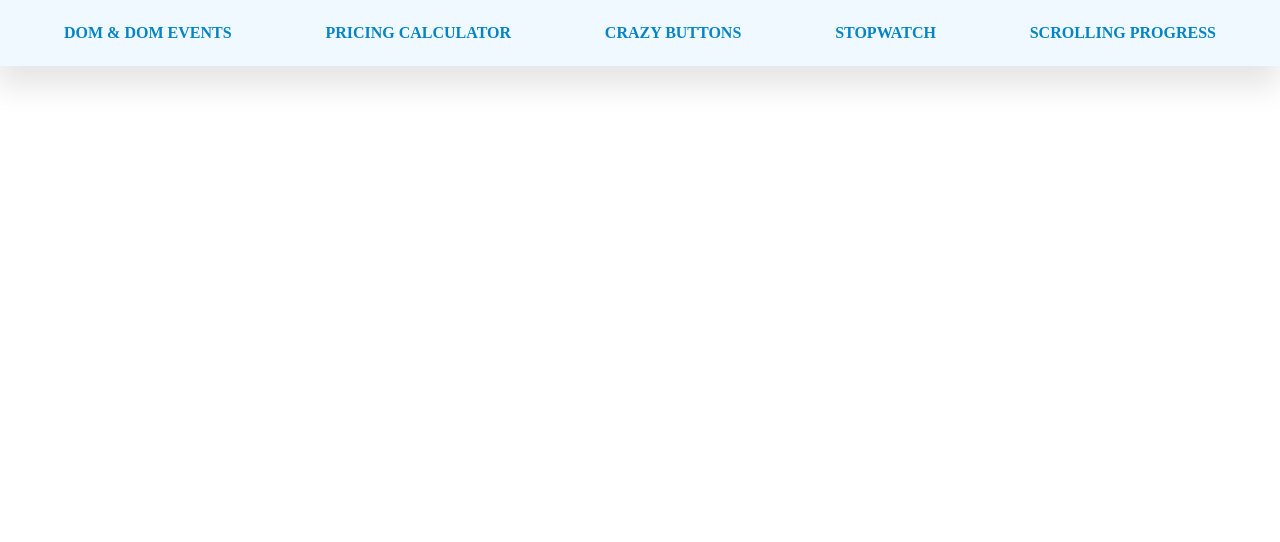
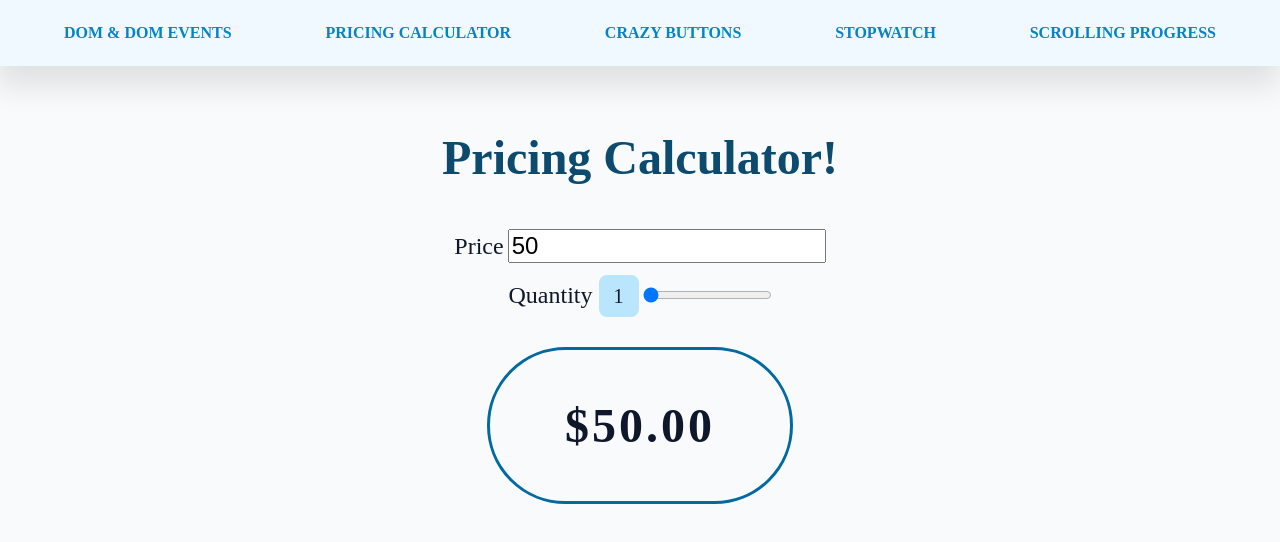
Before and after one commit to cruzgerman216/Codefi_Front-End_Virtual_Instructor-Notes, a plain HTML site: page C4_Building-Real-Things_JavaScript/~Finished Code/pricing-calculator.html in a window 1280 px wide. Drawn offline with Linux system fonts and the light colour scheme.

Commit message:
ADD: Class 4 Pricing Calculator Demo

```diff
--- a/C4_Building-Real-Things_JavaScript/~Finished Code/js/pricing-calculator.js
+++ b/C4_Building-Real-Things_JavaScript/~Finished Code/js/pricing-calculator.js
@@ -1 +1,35 @@
-// * TSK * \\
+// * ========== HTML Element Selectors ========== * \\
+const priceInput = document.querySelector("#price");
+const quantityInput = document.querySelector("#quantity");
+const totalPriceInput = document.querySelector(".total-price");
+const quantityLabel = document.querySelector(".quantity-label");
+
+// * ========== Function Declarations ========== * \\
+// FUNCTION: Calculate total Cost
+function calculateTotalCost() {
+  const total = priceInput.value * quantityInput.value;
+  totalPriceInput.innerText = `$${total.toFixed(2)}`;
+}
+
+// FUNCTION: Update Quantity Label
+function updateQuantityLabel() {
+  const quantity = quantityInput.value;
+  quantityLabel.innerText = quantity;
+}
+
+// * ========== Event Listeners ========== * \\
+// EVENT LISTENER: Calculate Total Cost When Price Input Changes
+priceInput.addEventListener("input", calculateTotalCost);
+
+// EVENT LISTENER: Calculate Total Cost When Quantity Input Changes
+quantityInput.addEventListener("input", calculateTotalCost);
+
+// EVENT LISTENER: Update Quantity Label When Quantity Input Changes
+quantityInput.addEventListener("input", updateQuantityLabel);
+
+// * ========== Application Start ========== * \\
+// Calcualte the Total Cost When the Application Starts
+calculateTotalCost();
+
+// Update the Quantity Label When the Application Starts
+updateQuantityLabel();
--- a/C4_Building-Real-Things_JavaScript/~Finished Code/pricing-calculator.html
+++ b/C4_Building-Real-Things_JavaScript/~Finished Code/pricing-calculator.html
@@ -27,7 +27,35 @@
 
     <!-- * MAIN CONTENT * -->
     <main class="container">
-      <!--  -->
+      <h1>Pricing Calculator!</h1>
+
+      <!-- User Input Form -->
+      <form class="pricing-form">
+        <!-- Price -->
+        <div>
+          <label for="price">Price</label>
+          <input type="number" name="price" id="price" value="50" min="0" />
+        </div>
+
+        <!-- Quantity -->
+        <div>
+          <label for="quantity"
+            >Quantity <span class="quantity-label"></span
+          ></label>
+          <input
+            type="range"
+            name="quantity"
+            id="quantity"
+            value="1"
+            min="1"
+            max="25"
+            step="1"
+          />
+        </div>
+      </form>
+
+      <!-- Data Display -->
+      <section class="data-display"><p class="total-price"></p></section>
     </main>
 
     <!-- * JAVASCRIPT * -->
--- a/C4_Building-Real-Things_JavaScript/~Finished Code/styles.css
+++ b/C4_Building-Real-Things_JavaScript/~Finished Code/styles.css
@@ -1,5 +1,13 @@
+/* * GLOBAL STYLES * */
 body {
   margin: 0;
+  color: #0f172a;
+  background-color: #f8fafc;
+}
+
+h1 {
+  font-size: 3rem;
+  color: #0c4a6e;
 }
 
 .nav_main {
@@ -14,6 +22,12 @@ body {
   list-style-type: none;
   display: flex;
   justify-content: space-between;
+}
+
+@media (max-width: 768px) {
+  .nav_main {
+    display: none;
+  }
 }
 
 .nav_main li a {
@@ -44,3 +58,36 @@ body {
   box-shadow: 0px 8px 17px 2px rgba(0, 0, 0, 0.14),
     0px 3px 14px 2px rgba(0, 0, 0, 0.12), 0px 5px 5px -3px rgba(0, 0, 0, 0.2);
 }
+
+/* * PRICING CALCULATOR * */
+.pricing-form {
+  display: flex;
+  flex-direction: column;
+}
+
+.pricing-form label,
+.pricing-form input {
+  font-size: 1.5rem;
+  margin: 0.5em auto;
+}
+
+.quantity-label {
+  background-color: #bae6fd;
+  padding: 0.5em 0.75em;
+  border-radius: 8px;
+  font-size: 1.25rem;
+}
+
+.data-display {
+  border: 3px solid #0369a1;
+  border-radius: 100px;
+  min-width: 300px;
+  width: 20%;
+  margin: 2em auto;
+}
+
+.total-price {
+  font-size: 3rem;
+  font-weight: bold;
+  letter-spacing: 3px;
+}
--- a/C4_Building-Real-Things_JavaScript/~Starter Code/styles.css
+++ b/C4_Building-Real-Things_JavaScript/~Starter Code/styles.css
@@ -1,11 +1,24 @@
+/* * GLOBAL STYLES * */
 body {
   margin: 0;
+  color: #0f172a;
+  background-color: #f8fafc;
+}
+
+h1 {
+  font-size: 3rem;
+  color: #0c4a6e;
 }
 
 .nav_main {
   padding: 1.5rem 3rem;
   box-shadow: -2px 19px 30px 2px rgba(0, 0, 0, 0.1);
   background-color: #f0f9ff;
+}
+@media (max-width: 768px) {
+  .nav_main {
+    display: none;
+  }
 }
 
 .nav_main ul {
@@ -44,3 +57,36 @@ body {
   box-shadow: 0px 8px 17px 2px rgba(0, 0, 0, 0.14),
     0px 3px 14px 2px rgba(0, 0, 0, 0.12), 0px 5px 5px -3px rgba(0, 0, 0, 0.2);
 }
+
+/* * PRICING CALCULATOR * */
+.pricing-form {
+  display: flex;
+  flex-direction: column;
+}
+
+.pricing-form label,
+.pricing-form input {
+  font-size: 1.5rem;
+  margin: 0.5em auto;
+}
+
+.quantity-label {
+  background-color: #bae6fd;
+  padding: 0.5em 0.75em;
+  border-radius: 8px;
+  font-size: 1.25rem;
+}
+
+.data-display {
+  border: 3px solid #0369a1;
+  border-radius: 100px;
+  min-width: 300px;
+  width: 20%;
+  margin: 2em auto;
+}
+
+.total-price {
+  font-size: 3rem;
+  font-weight: bold;
+  letter-spacing: 3px;
+}
```
Also changed, not shown: C4_Building-Real-Things_JavaScript/~Finished Code/dom.html (+2 -0 lines), 1 other file.
